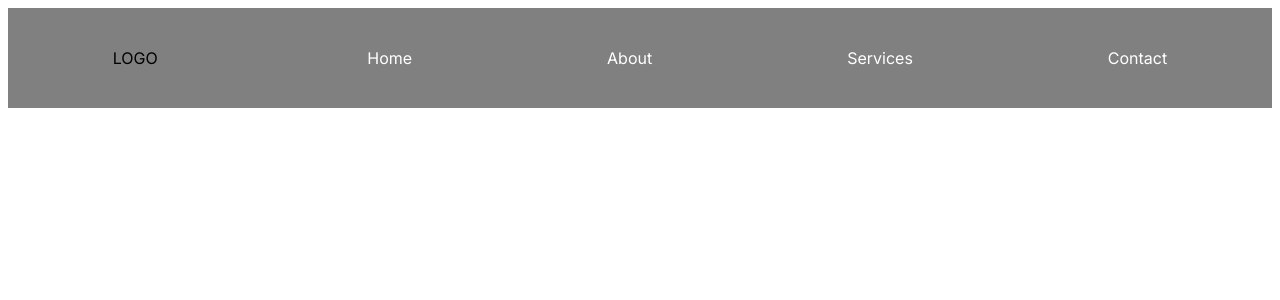
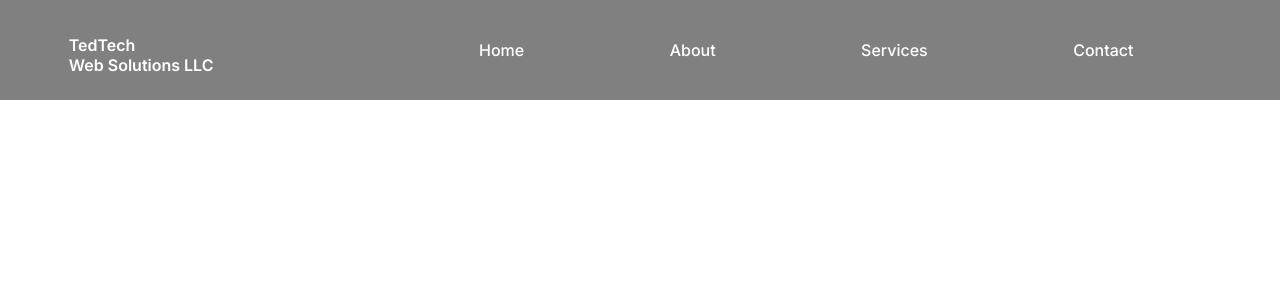
Before and after one commit to tdeckard2000/websitesbytrent, a Next.js app: page / in a window 1280 px wide. Shown: the top 300 px of the page. Built offline with nearby package versions, Linux system fonts and the light colour scheme.

Commit message:
header style updates

```diff
--- a/src/components/header.tsx
+++ b/src/components/header.tsx
@@ -1,18 +1,25 @@
 import React from "react";
 import styles from "@/styles/Header.module.scss"
+
+interface props {
+
+}
 
 export const HeaderComponent = () => {
 
     return (
     <div className={styles.headerBody}>
         <div className={styles.flexContainer}>
-            <div className={styles.logoContainer}>LOGO</div>
+            <div className={styles.logoContainer}>
+                <div>TedTech</div>
+                <div>Web Solutions LLC</div>
+            </div>
             <div className={styles.pageLinks}>
-                <div>Home</div>
-                <div>About</div>
-                <div>Services</div>
+                <div className={styles.button}>Home</div>
+                <div className={styles.button}>About</div>
+                <div className={styles.button}>Services</div>
                 {/* <div>Portfolio</div> */}
-                <div>Contact</div>
+                <div className={styles.button}>Contact</div>
             </div>
         </div>
     </div>
--- a/src/pages/_app.tsx
+++ b/src/pages/_app.tsx
@@ -2,7 +2,7 @@ import '@/styles/globals.css';
 import type { AppProps } from 'next/app';
 import { Inter } from 'next/font/google';
 
-const inter = Inter({ subsets: ['latin']})
+const inter = Inter({ subsets: ['latin'], weight: ['100', '200', '300', '400', '500']})
 
 export default function App({ Component, pageProps }: AppProps) {
   return (
--- a/src/styles/Header.module.scss
+++ b/src/styles/Header.module.scss
@@ -8,17 +8,33 @@
     background-color: grey;
     position: relative;
     height: 100px;
+    padding: 0;
+    width: 100vw;
 }
 
 .logoContainer {
-    margin: 40px;
+    color: rgb(255, 255, 255);
+    font-weight: 600;
+    margin: 35px;
+    width: 195px;
 }
 
 .pageLinks {
     color: white;
     display: flex;
     flex-direction: row;
-    justify-content: space-between;
+    font-weight: 500;
+    justify-content: space-around;
     margin: 40px;
     width: 800px;
+
+    .button {
+        border-bottom: 2px solid rgba(0, 0, 255, 0);
+        cursor: pointer;
+        user-select: none;
+    }
+
+    .underline {
+        border-bottom: 2px solid blue;
+    }
 }
--- a/src/styles/globals.css
+++ b/src/styles/globals.css
@@ -0,0 +1,3 @@
+body {
+    margin: 0;
+}
```
